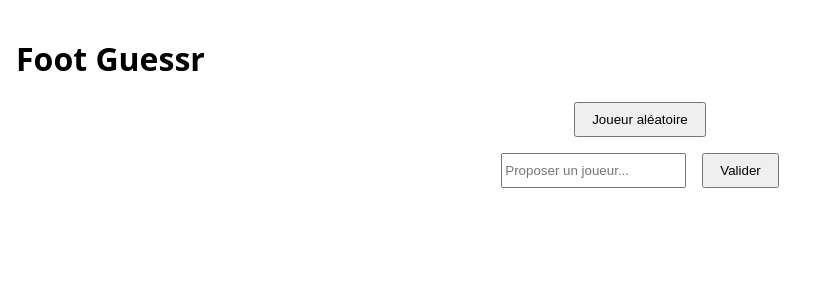
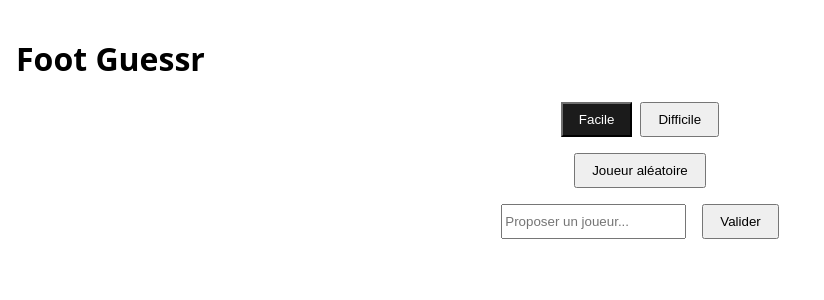
Before and after one commit to Tri7stanB/foot-guessr, an Angular app in the folder frontend/: page / in a window 1280 px wide. Shown: the top 300 px of the page, without its empty margins (0-824 px from the left). Built offline with nearby package versions, Linux system fonts and the light colour scheme.

Commit message:
Ajout des modes facile/Difficile

```diff
--- a/frontend/src/app/app.component.html
+++ b/frontend/src/app/app.component.html
@@ -1,5 +1,14 @@
 <main>
   <h1>Foot Guessr</h1>
+
+  <div class="modes" role="group" aria-label="Difficulté">
+    <button type="button" [class.active]="famousOnly()" (click)="setMode(true)">
+      Facile
+    </button>
+    <button type="button" [class.active]="!famousOnly()" (click)="setMode(false)">
+      Difficile
+    </button>
+  </div>
 
   <div id="new-player">
     <button id="newPlayer" type="button" (click)="loadRandomPlayer()">Joueur aléatoire</button>
--- a/frontend/src/app/app.component.scss
+++ b/frontend/src/app/app.component.scss
@@ -34,6 +34,19 @@ dd {
   color: #b00020;
 }
 
+.modes {
+  display: flex;
+  gap: 0.5rem;
+  margin-bottom: 1rem;
+  justify-content: center;
+
+  .active {
+    background: #1b1b1b;
+    color: #fff;
+    border-color: #1b1b1b;
+  }
+}
+
 #new-player {
   display: flex;
   margin-bottom: 1rem;
--- a/frontend/src/app/app.component.ts
+++ b/frontend/src/app/app.component.ts
@@ -19,15 +19,32 @@ export class AppComponent {
 
   readonly infos = signal(new Set<string>());
 
+  /** true = mode facile (joueurs connus), false = mode difficile (toute la base). */
+  readonly famousOnly = signal(true);
+
+  setMode(famousOnly: boolean): void {
+    if (this.famousOnly() === famousOnly) {
+      return;
+    }
+    this.famousOnly.set(famousOnly);
+    this.loadRandomPlayer();
+  }
+
   loadRandomPlayer(): void {
     this.error.set(null);
+    this.verification.set(null);
+    this.guess.set('');
+    this.infos.set(new Set<string>());
 
-    this.playerService.getRandomPlayer().subscribe({
+    this.playerService.getRandomPlayer(this.famousOnly()).subscribe({
       next: (player) => this.player.set(player),
-      error: () => this.error.set("Impossible de joindre l'API (le back tourne-t-il sur :8080 ?)"),
+      error: (response) =>
+        this.error.set(
+          response.status === 404
+            ? 'Aucun joueur disponible dans ce mode.'
+            : "Impossible de joindre l'API.",
+        ),
     });
-
-    this.infos.set(new Set<string>());
   }
 
   onGuessInput(event: Event): void {
--- a/frontend/src/app/core/services/player.service.ts
+++ b/frontend/src/app/core/services/player.service.ts
@@ -10,9 +10,9 @@ export class PlayerService {
   private readonly http = inject(HttpClient);
   private readonly baseUrl = `${environment.apiUrl}/players`;
 
-  /** GET /api/players/random */
-  getRandomPlayer(): Observable<Player> {
-    return this.http.get<Player>(`${this.baseUrl}/random`);
+  /** GET /api/players/random — `famousOnly` restreint le tirage aux joueurs connus. */
+  getRandomPlayer(famousOnly: boolean): Observable<Player> {
+    return this.http.get<Player>(`${this.baseUrl}/random`, { params: { famousOnly } });
   }
 
   /** GET /api/players/{id} */
```
Also changed, not shown: 1 other file (tests, documents, lock files or other folders).
